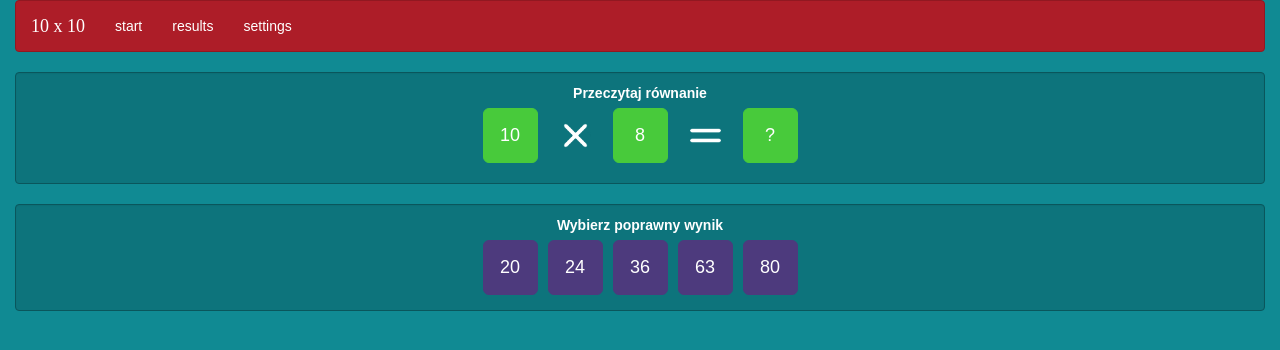
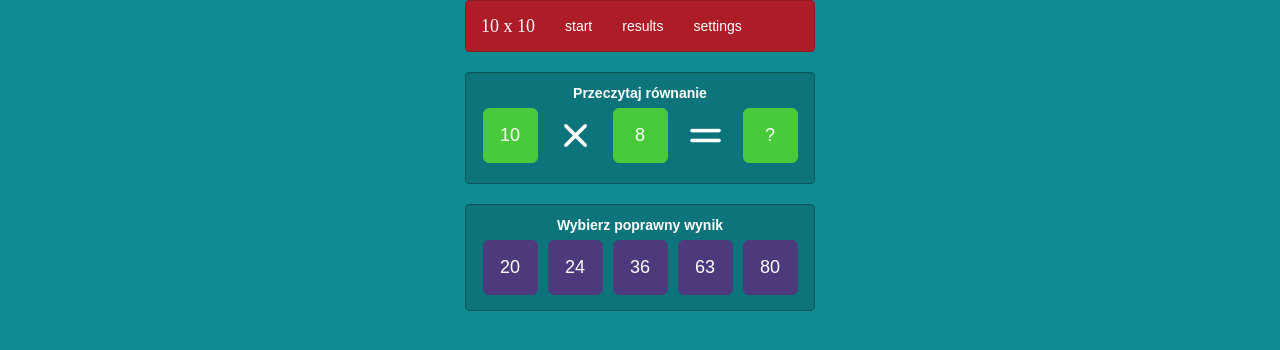
Before and after one commit to aratur/multiplication, a React (Create React App) app: page / in a window 1280 px wide. Shown: the top 350 px of the page. Built offline with nearby package versions, Linux system fonts and the light colour scheme; a web font is replaced by a local one.

Commit message:
small grid changes

```diff
--- a/src/App.js
+++ b/src/App.js
@@ -13,6 +13,7 @@ const App = () => (
   <Provider store={store}>
     <Router>
       <div className="container-fluid" align="center">
+        <div className="col" style={{ width: '350px' }}>
           <div className="navbar navbar-default">
             <div className="navbar-header">
               <NavLink to="/" activeClassName="navbar-brand">10 x 10</NavLink>
@@ -29,7 +30,8 @@ const App = () => (
               </li>
             </ul>
           </div>
-        <div className="col">
+        </div>
+        <div className="col" style={{ width: '350px' }}>
           <Switch>
             <Route path="/results">
               <ResultsTable />
```
Lines whose indentation alone changed are shown as unchanged.
